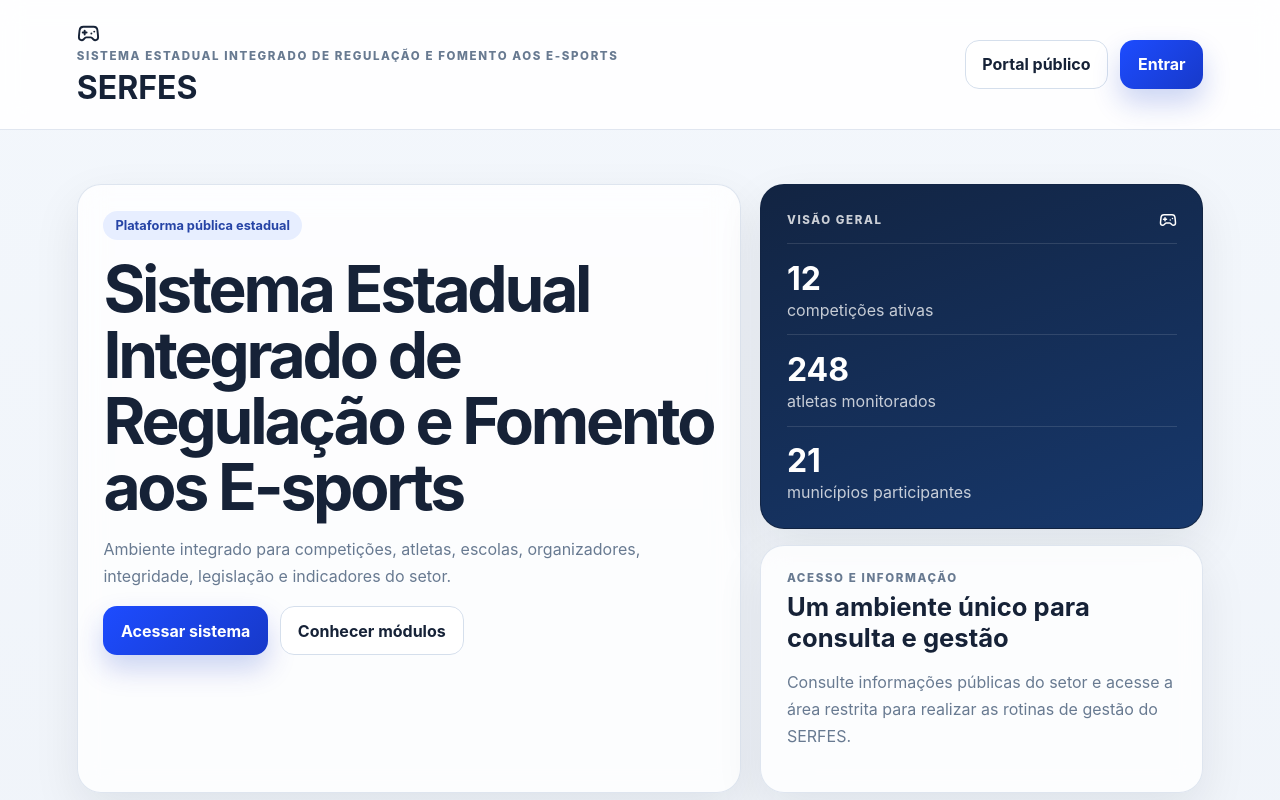
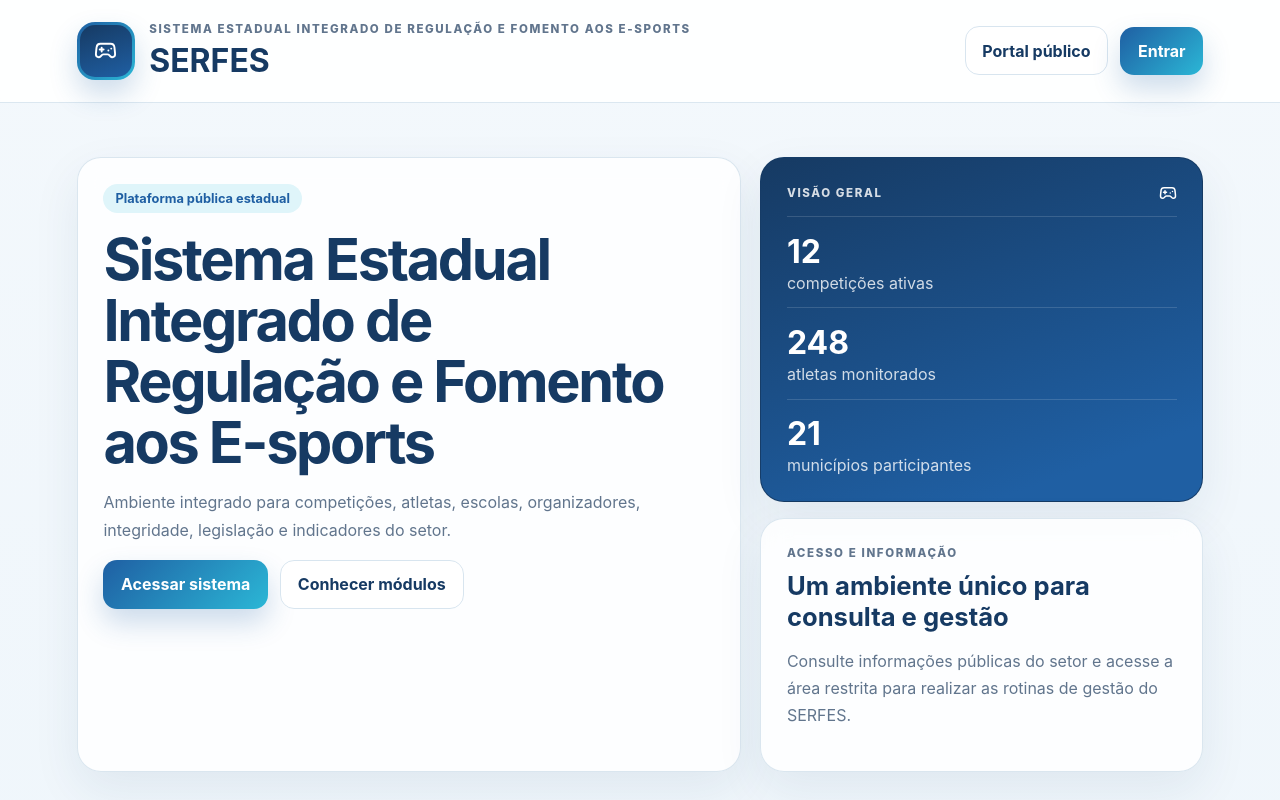
Before and after one commit to Cristina-parisenti/serfes, a React (Vite) app: page / in a window 1280 px wide. Shown: the top 800 px of the page. Built offline with nearby package versions, Linux system fonts and the light colour scheme.

Commit message:
Aplica paleta visual inspirada no IPIE e estiliza símbolo e-sports

```diff
--- a/src/styles.css
+++ b/src/styles.css
@@ -1,14 +1,21 @@
 :root {
   font-family: Inter, ui-sans-serif, system-ui, -apple-system, BlinkMacSystemFont, "Segoe UI", sans-serif;
-  color: #162237;
-  background: linear-gradient(180deg, #f3f7fc 0%, #eef2f8 100%);
+  color: #17304d;
+  background: linear-gradient(180deg, #f3f8fc 0%, #edf5fb 100%);
   font-synthesis: none;
   text-rendering: optimizeLegibility;
+  --ipie-navy: #163a63;
+  --ipie-blue: #1f5fa3;
+  --ipie-cyan: #2bb7d6;
+  --ipie-sky: #dff5fa;
+  --ipie-text: #17304d;
+  --ipie-muted: #61758d;
+  --ipie-border: #d8e5ef;
 }
 
 * { box-sizing: border-box; }
 html { scroll-behavior: smooth; }
-body { margin: 0; min-width: 320px; background: transparent; color: #162237; }
+body { margin: 0; min-width: 320px; background: transparent; color: var(--ipie-text); }
 button, input, select { font: inherit; }
 button { cursor: pointer; }
 
@@ -17,14 +24,14 @@ input, select {
   margin-top: 0.45rem;
   padding: 0.9rem 1rem;
   border-radius: 14px;
-  border: 1px solid #d7e0ec;
-  background: rgba(255,255,255,0.94);
+  border: 1px solid var(--ipie-border);
+  background: rgba(255,255,255,0.96);
 }
 
 input:focus, select:focus {
   outline: none;
-  border-color: #3160ff;
-  box-shadow: 0 0 0 4px rgba(49,96,255,0.12);
+  border-color: var(--ipie-blue);
+  box-shadow: 0 0 0 4px rgba(31,95,163,0.12);
 }
 
 .page-shell, .login-page { min-height: 100vh; }
@@ -34,28 +41,56 @@ input:focus, select:focus {
   letter-spacing: 0.14em;
   font-size: 0.72rem;
   font-weight: 800;
-  color: #687a91;
+  color: var(--ipie-muted);
 }
-.eyebrow-light { color: rgba(255,255,255,0.78); }
-.brand-title { margin: 0.35rem 0 0; font-size: 2rem; }
-.muted { color: #687a91; line-height: 1.7; }
-.pill, .chip {
+.eyebrow-light { color: rgba(255,255,255,0.82); }
+.brand-title { margin: 0.35rem 0 0; font-size: 2rem; color: var(--ipie-navy); }
+.muted { color: var(--ipie-muted); line-height: 1.7; }
+.pill {
   display: inline-flex;
   align-items: center;
   border-radius: 999px;
   font-size: 0.8rem;
   font-weight: 700;
+  padding: 0.45rem 0.75rem;
+  background: var(--ipie-sky);
+  color: var(--ipie-blue);
 }
-.pill { padding: 0.45rem 0.75rem; background: #e7eeff; color: #2644a6; }
-.chip { padding: 0.52rem 0.85rem; background: #f2f5fb; color: #42526a; }
-.chip.active { background: #dfe8ff; color: #2440a2; }
 .glass-card {
-  background: rgba(255,255,255,0.8);
-  border: 1px solid rgba(221,228,239,0.95);
+  background: rgba(255,255,255,0.84);
+  border: 1px solid rgba(216,229,239,0.95);
   border-radius: 24px;
-  box-shadow: 0 18px 48px rgba(17,25,40,0.08);
+  box-shadow: 0 18px 48px rgba(22,58,99,0.08);
   backdrop-filter: blur(14px);
 }
+
+.brand-cluster,
+.sidebar-brand-wrap {
+  display: flex;
+  align-items: center;
+  gap: 0.9rem;
+}
+
+.esports-symbol {
+  width: 58px;
+  height: 58px;
+  border-radius: 18px;
+  padding: 3px;
+  background: linear-gradient(135deg, var(--ipie-blue) 0%, var(--ipie-cyan) 100%);
+  box-shadow: 0 14px 28px rgba(31,95,163,0.22);
+  flex: 0 0 auto;
+}
+
+.esports-symbol-inner {
+  width: 100%;
+  height: 100%;
+  display: grid;
+  place-items: center;
+  border-radius: 15px;
+  background: linear-gradient(160deg, var(--ipie-navy) 0%, var(--ipie-blue) 100%);
+  color: white;
+}
+
 .primary-button, .secondary-button, .ghost-button, .icon-button, .sidebar-exit, .line-action, .nav-item {
   border-radius: 14px;
   transition: transform .15s ease, box-shadow .2s ease, background .2s ease, border-color .2s ease;
@@ -64,15 +99,15 @@ input:focus, select:focus {
 .primary-button {
   border: 0;
   padding: 0.9rem 1.1rem;
-  background: linear-gradient(135deg, #1d4cff 0%, #1739c9 100%);
+  background: linear-gradient(135deg, var(--ipie-blue) 0%, var(--ipie-cyan) 100%);
   color: white;
   font-weight: 700;
-  box-shadow: 0 14px 28px rgba(23,57,201,0.22);
+  box-shadow: 0 14px 28px rgba(31,95,163,0.22);
 }
 .secondary-button, .ghost-button {
-  border: 1px solid #d5dfec;
-  background: rgba(255,255,255,0.94);
-  color: #162237;
+  border: 1px solid var(--ipie-border);
+  background: rgba(255,255,255,0.96);
+  color: var(--ipie-navy);
   padding: 0.85rem 1.05rem;
   font-weight: 700;
 }
@@ -87,9 +122,9 @@ input:focus, select:focus {
   position: sticky;
   top: 0;
   z-index: 20;
-  background: rgba(255,255,255,0.88);
+  background: rgba(255,255,255,0.9);
   backdrop-filter: blur(12px);
-  border-bottom: 1px solid rgba(221,228,239,0.9);
+  border-bottom: 1px solid rgba(216,229,239,0.9);
 }
 .header-actions, .hero-actions, .header-tools { display: flex; align-items: center; gap: 0.75rem; }
 .hero-section {
@@ -103,37 +138,36 @@ input:focus, select:focus {
 }
 .hero-card h2, .intro-card h2 {
   margin: 1rem 0 0.9rem;
-  font-size: clamp(2.4rem, 5vw, 4rem);
-  line-height: 1.03;
-  letter-spacing: -0.05em;
+  font-size: clamp(2.2rem, 5vw, 3.6rem);
+  line-height: 1.06;
+  letter-spacing: -0.04em;
+  color: var(--ipie-navy);
 }
-.hero-card p, .intro-card p, .module-card p, .hero-panel p { color: #687a91; line-height: 1.7; }
+.hero-card p, .intro-card p, .module-card p, .hero-panel p, .summary-card p { color: var(--ipie-muted); line-height: 1.7; }
 .side-stack { display: grid; gap: 1rem; }
 .dark-card {
-  background: linear-gradient(160deg, #122442 0%, #17386c 100%);
+  background: linear-gradient(160deg, var(--ipie-navy) 0%, var(--ipie-blue) 85%);
   color: white;
-  border-color: rgba(18,36,66,0.9);
+  border-color: rgba(22,58,99,0.9);
 }
 .card-row { display: flex; justify-content: space-between; align-items: center; }
-.metric { display: grid; gap: 0.15rem; padding-top: 0.9rem; margin-top: 0.9rem; border-top: 1px solid rgba(255,255,255,0.12); }
+.metric { display: grid; gap: 0.15rem; padding-top: 0.9rem; margin-top: 0.9rem; border-top: 1px solid rgba(255,255,255,0.14); }
 .metric strong { font-size: 2rem; }
-.metric span { color: rgba(255,255,255,0.76); }
-.chip-cloud { display: flex; flex-wrap: wrap; gap: 0.6rem; }
-.chip-cloud.compact { margin-top: 1rem; }
+.metric span { color: rgba(255,255,255,0.8); }
 .module-section { padding: 0 6vw 4.2rem; }
 .section-head { margin-bottom: 1.2rem; }
-.section-head h3, .summary-card h3, .form-card h3, .hero-panel h3, .dashboard-header h2, .panel-head h4 { margin: 0.35rem 0 0; font-size: 1.6rem; }
+.section-head h3, .summary-card h3, .form-card h3, .hero-panel h3, .dashboard-header h2, .panel-head h4 { margin: 0.35rem 0 0; font-size: 1.6rem; color: var(--ipie-navy); }
 .module-grid { display: grid; grid-template-columns: repeat(3, minmax(0,1fr)); gap: 1rem; }
-.module-card h4 { margin: 0.9rem 0 0.45rem; font-size: 1.15rem; }
+.module-card h4 { margin: 0.9rem 0 0.45rem; font-size: 1.15rem; color: var(--ipie-navy); }
 .icon-box, .icon-button {
   width: 46px; height: 46px; display: grid; place-items: center;
-  border-radius: 14px; background: #eef2fb; color: #1739c9;
+  border-radius: 14px; background: #e8f5fb; color: var(--ipie-blue);
 }
-.site-footer { padding: 1.2rem 6vw; color: #718196; background: rgba(255,255,255,0.88); border-top: 1px solid rgba(221,228,239,0.95); }
+.site-footer { padding: 1.2rem 6vw; color: var(--ipie-muted); background: rgba(255,255,255,0.9); border-top: 1px solid rgba(216,229,239,0.95); }
 
 .login-page {
   padding-bottom: 2rem;
-  background: radial-gradient(circle at top right, rgba(59,99,255,0.18), transparent 24%), linear-gradient(180deg, #f3f7fc 0%, #eef2f8 100%);
+  background: radial-gradient(circle at top right, rgba(43,183,214,0.18), transparent 24%), linear-gradient(180deg, #f3f8fc 0%, #edf5fb 100%);
 }
 .login-layout {
   display: grid;
@@ -143,32 +177,44 @@ input:focus, select:focus {
 }
 .form-card { display: grid; gap: 1rem; align-content: start; }
 .form-card label { display: grid; color: #314257; font-weight: 600; }
+.login-highlight {
+  margin-top: 1.4rem;
+  padding: 1rem 1.05rem;
+  border-radius: 16px;
+  background: #eef8fc;
+  border: 1px solid #d6edf5;
+  color: var(--ipie-blue);
+  display: flex;
+  align-items: center;
+  gap: 0.7rem;
+  font-weight: 700;
+}
 
 .dashboard-shell {
   min-height: 100vh;
   display: grid;
   grid-template-columns: 280px minmax(0,1fr);
-  background: linear-gradient(180deg, #f3f7fc 0%, #eef2f8 100%);
+  background: linear-gradient(180deg, #f3f8fc 0%, #edf5fb 100%);
 }
 .sidebar {
   display: flex; flex-direction: column; gap: 1.4rem;
   padding: 1.5rem 1rem;
-  background: linear-gradient(180deg, #10223f 0%, #152c51 100%);
+  background: linear-gradient(180deg, var(--ipie-navy) 0%, #1a4f86 100%);
   color: white;
 }
-.sidebar-title { margin: 0.35rem 0 0; font-size: 1.8rem; }
+.sidebar-title { margin: 0.35rem 0 0; font-size: 1.8rem; color: white; }
 .sidebar-nav { display: grid; gap: 0.45rem; }
 .nav-item {
   border: 1px solid transparent;
   background: transparent;
-  color: rgba(255,255,255,0.82);
+  color: rgba(255,255,255,0.84);
   display: flex; align-items: center; gap: 0.75rem;
   padding: 0.9rem 0.95rem; font-weight: 700;
 }
-.nav-item.active { background: rgba(255,255,255,0.12); color: white; }
+.nav-item.active { background: rgba(255,255,255,0.14); color: white; }
 .sidebar-exit {
   margin-top: auto;
-  border: 1px solid rgba(255,255,255,0.12);
+  border: 1px solid rgba(255,255,255,0.14);
   background: rgba(255,255,255,0.08);
   color: white;
   padding: 0.85rem 1.05rem;
@@ -178,39 +224,39 @@ input:focus, select:focus {
 .dashboard-header {
   display: flex; justify-content: space-between; align-items: center; gap: 1rem;
   padding: 1.35rem 2rem;
-  border-bottom: 1px solid rgba(221,228,239,0.95);
-  background: rgba(255,255,255,0.86); backdrop-filter: blur(10px);
+  border-bottom: 1px solid rgba(216,229,239,0.95);
+  background: rgba(255,255,255,0.88); backdrop-filter: blur(10px);
 }
 .search-box {
   min-width: 250px; display: flex; align-items: center; gap: 0.55rem;
-  padding: 0.75rem 0.95rem; background: white; border: 1px solid #d7e0ec; border-radius: 14px;
+  padding: 0.75rem 0.95rem; background: white; border: 1px solid var(--ipie-border); border-radius: 14px;
 }
 .search-box input { margin: 0; padding: 0; border: 0; background: transparent; box-shadow: none; }
-.icon-button { border: 1px solid #d7e0ec; }
+.icon-button { border: 1px solid var(--ipie-border); }
 .dashboard-content { padding: 1.6rem 2rem 2rem; display: grid; gap: 1.2rem; }
 .hero-panel {
   display: flex; justify-content: space-between; align-items: center; gap: 1rem;
 }
 .stats-grid { display: grid; grid-template-columns: repeat(4,minmax(0,1fr)); gap: 1rem; }
 .stat-card {
-  background: rgba(255,255,255,0.8);
-  border: 1px solid rgba(221,228,239,0.95);
+  background: rgba(255,255,255,0.84);
+  border: 1px solid rgba(216,229,239,0.95);
   border-radius: 22px;
-  box-shadow: 0 18px 48px rgba(17,25,40,0.08);
+  box-shadow: 0 18px 48px rgba(22,58,99,0.08);
 }
-.stat-card span, .stat-card small { display: block; color: #687a91; }
-.stat-card strong { display: block; font-size: 2rem; margin: 0.5rem 0; }
-.stat-card.featured { background: linear-gradient(160deg, #1d4cff 0%, #1739c9 100%); color: white; }
-.stat-card.featured span, .stat-card.featured small { color: rgba(255,255,255,0.76); }
+.stat-card span, .stat-card small { display: block; color: var(--ipie-muted); }
+.stat-card strong { display: block; font-size: 2rem; margin: 0.5rem 0; color: var(--ipie-navy); }
+.stat-card.featured { background: linear-gradient(160deg, var(--ipie-blue) 0%, var(--ipie-cyan) 100%); color: white; }
+.stat-card.featured span, .stat-card.featured small, .stat-card.featured strong { color: white; }
 .panel-grid { display: grid; grid-template-columns: repeat(2,minmax(0,1fr)); gap: 1rem; }
 .panel-head { margin-bottom: 1rem; }
 .line-action, .list-card {
   width: 100%; display: flex; justify-content: space-between; align-items: center; gap: 1rem;
   padding: 1rem; margin-bottom: 0.75rem; border-radius: 16px;
-  border: 1px solid #e1e8f1; background: #f8fbff;
+  border: 1px solid #dce8f1; background: #f7fbfe;
 }
-.line-action { color: #162237; font-weight: 700; }
-.list-card strong { flex-shrink: 0; color: #2644a6; }
+.line-action { color: var(--ipie-text); font-weight: 700; }
+.list-card strong { flex-shrink: 0; color: var(--ipie-blue); }
 .list-card span { color: #4f6179; }
 
 @media (max-width: 1180px) {
@@ -220,7 +266,7 @@ input:focus, select:focus {
 
 @media (max-width: 760px) {
   .site-header, .simple-header, .hero-section, .module-section, .login-layout, .dashboard-header, .dashboard-content, .site-footer { padding-left: 20px; padding-right: 20px; }
-  .hero-card h2, .intro-card h2 { font-size: 2.3rem; }
-  .header-actions, .hero-actions, .header-tools, .hero-panel, .site-header, .simple-header { flex-wrap: wrap; }
+  .hero-card h2, .intro-card h2 { font-size: 2.2rem; }
+  .header-actions, .hero-actions, .header-tools, .hero-panel, .site-header, .simple-header, .brand-cluster { flex-wrap: wrap; }
   .search-box { min-width: 0; width: 100%; }
 }
```
